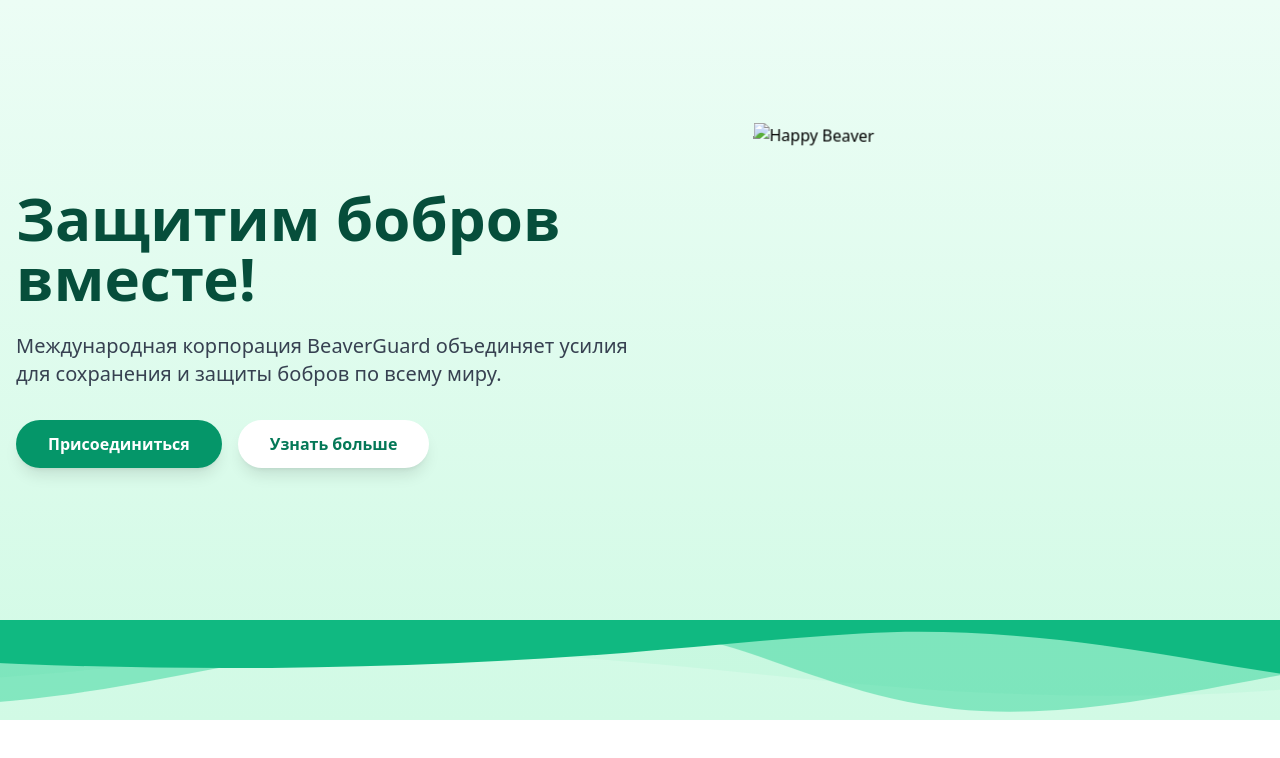
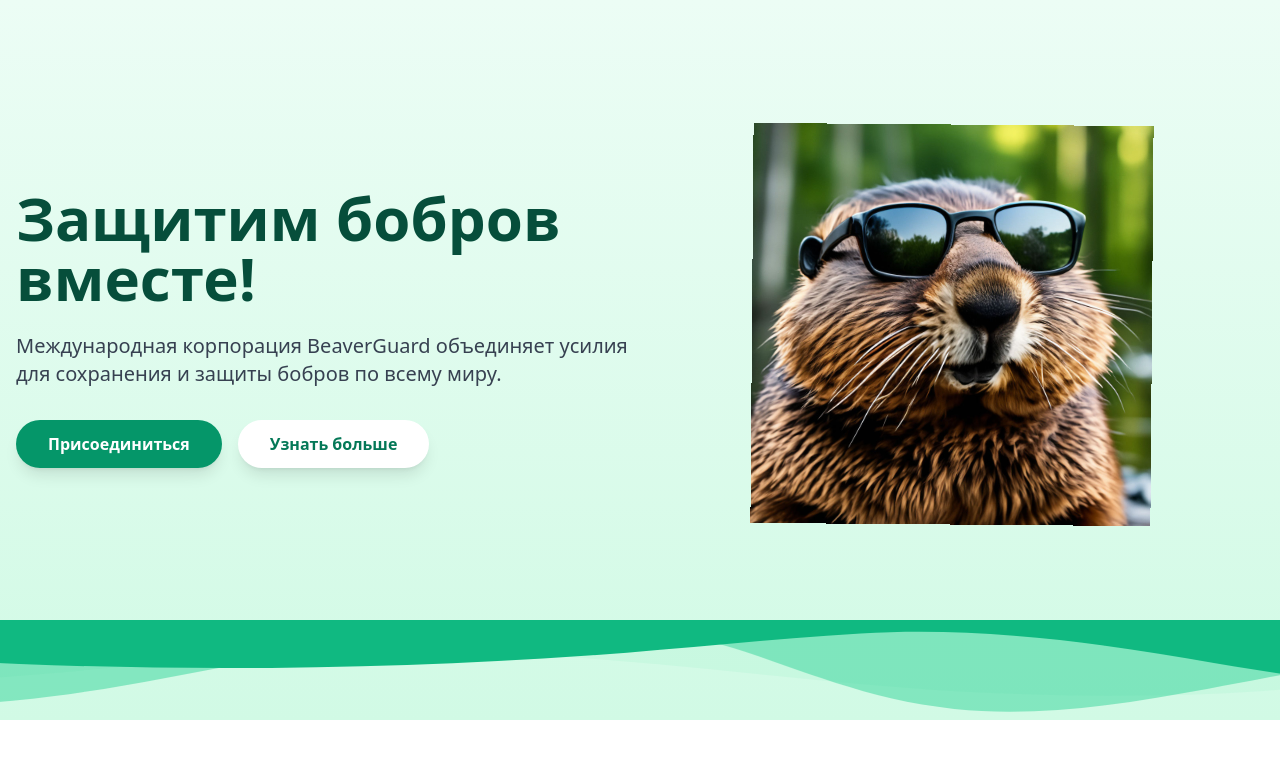
Before and after one commit to kurmangazykz03-dot/bever-defender, a plain HTML site: page index.html in a window 1280 px wide. Drawn offline with nearby package versions, Linux system fonts and the light colour scheme.

Commit message:
Add picture

```diff
--- a/index.html
+++ b/index.html
@@ -143,7 +143,7 @@
           style="width:400px; height: 400px"
           class="relative h-64 w-64 md:h-96 md:w-96">
         <img
-            src="cool.png"
+            src="cool.jpg"
             alt="Happy Beaver"
             class="w-full h-full object-contain beaver-float"
         />
```
